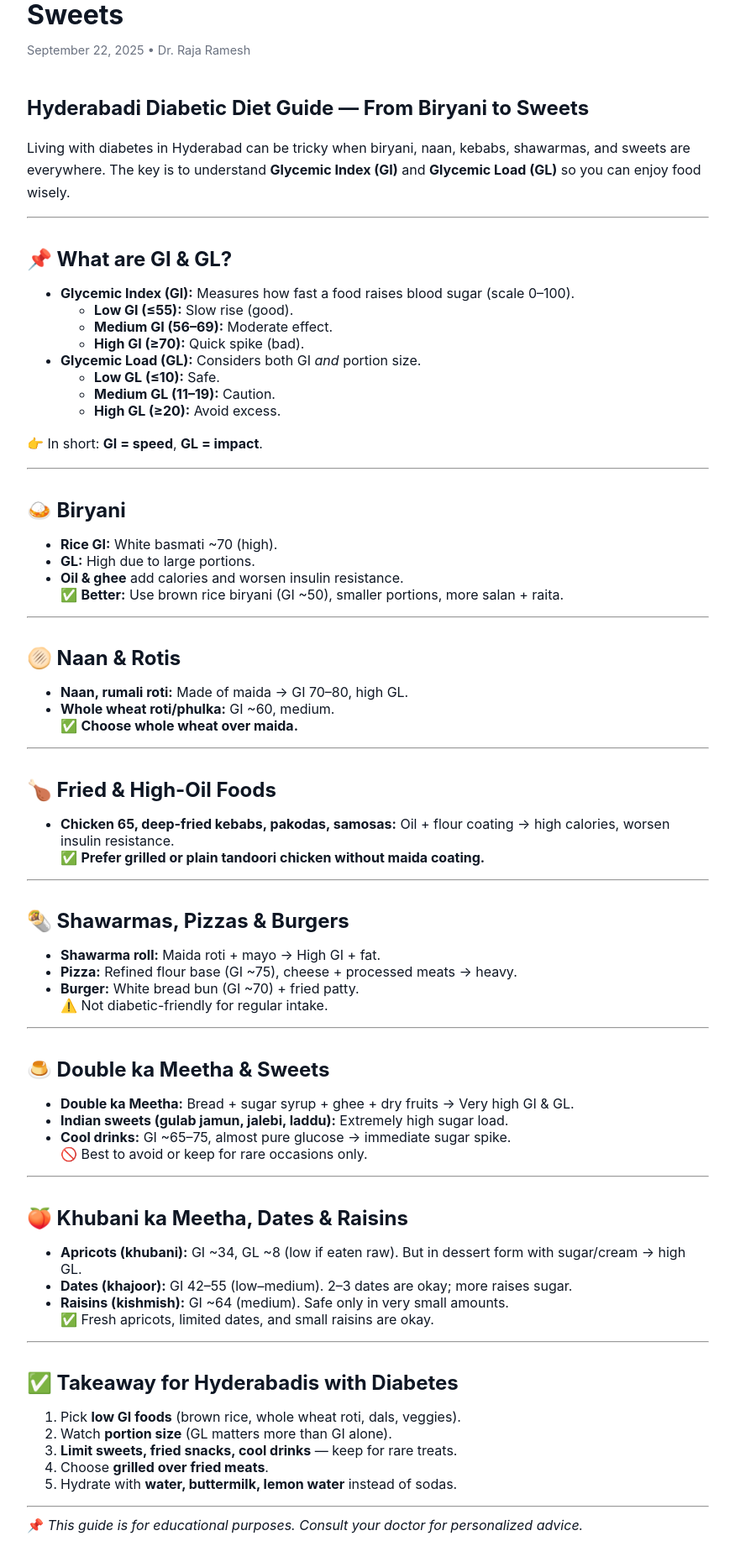
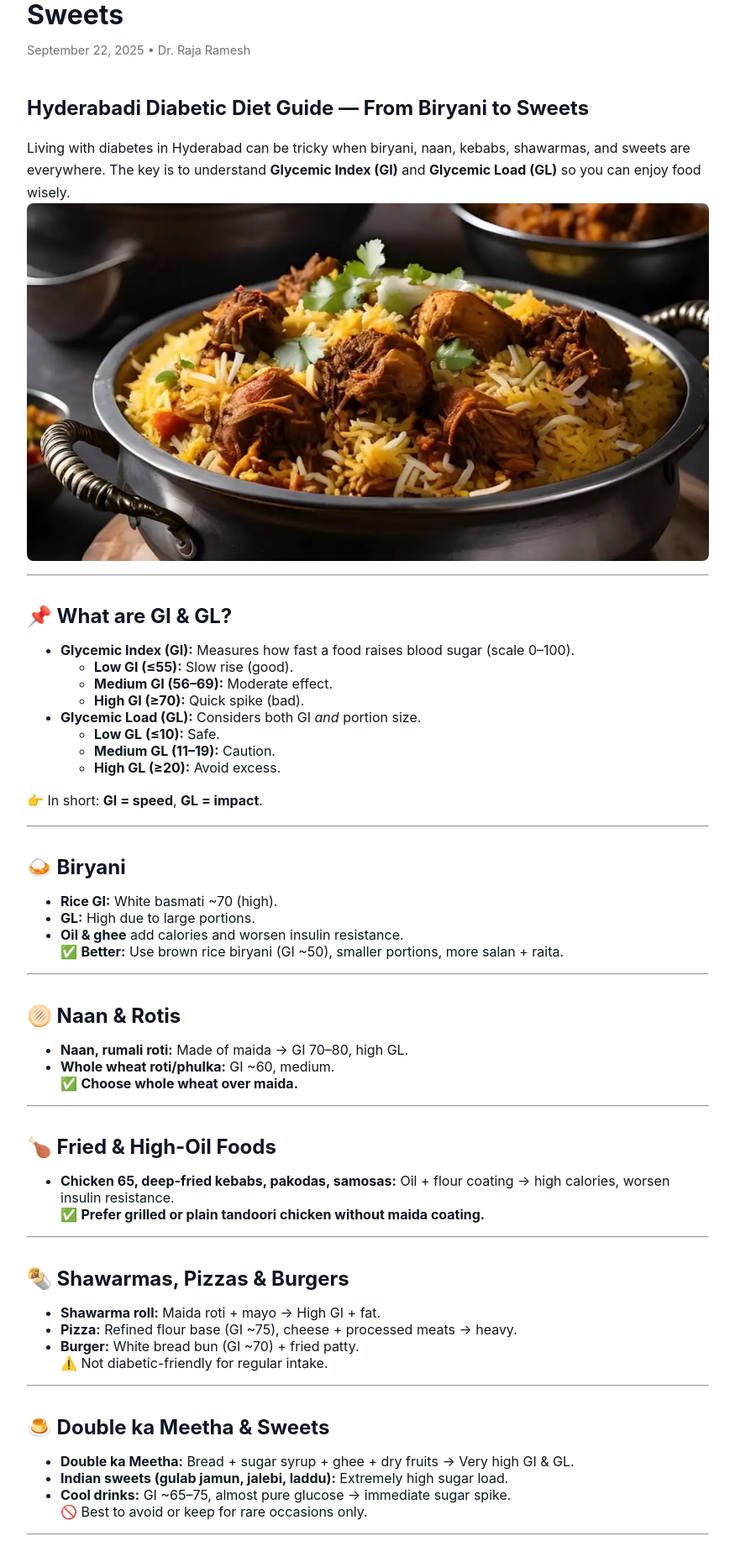
Before and after one commit to drrajarameshd/rr, a Jekyll site: the page built from _posts/2025-09-22-hyderabadi-diabetic-diet-guide-from-biryani-to-sweets.md, in a window 1280 px wide. Shown: the part 493-2353 px from the top of the page at 84% size, without its empty margins (202-1077 px from the left). Built offline with Jekyll 4.4.1, drawn with Linux system fonts in a browser that asks for light colours.

Commit message:
Update 2025-09-22-hyderabadi-diabetic-diet-guide-from-biryani-to-sweets.md

```diff
--- a/_posts/2025-09-22-hyderabadi-diabetic-diet-guide-from-biryani-to-sweets.md
+++ b/_posts/2025-09-22-hyderabadi-diabetic-diet-guide-from-biryani-to-sweets.md
@@ -10,6 +10,7 @@
 # Hyderabadi Diabetic Diet Guide — From Biryani to Sweets
 
 Living with diabetes in Hyderabad can be tricky when biryani, naan, kebabs, shawarmas, and sweets are everywhere. The key is to understand **Glycemic Index (GI)** and **Glycemic Load (GL)** so you can enjoy food wisely.
+![Hyderabadi Diabetic Diet — From Biryani to Sweets]({{ '/assets/images/posts/2025-09-22-hyderabadi-diabetic-diet-guide-from-biryani-to-sweets.webp' | relative_url }})
 
 ---
 
```
